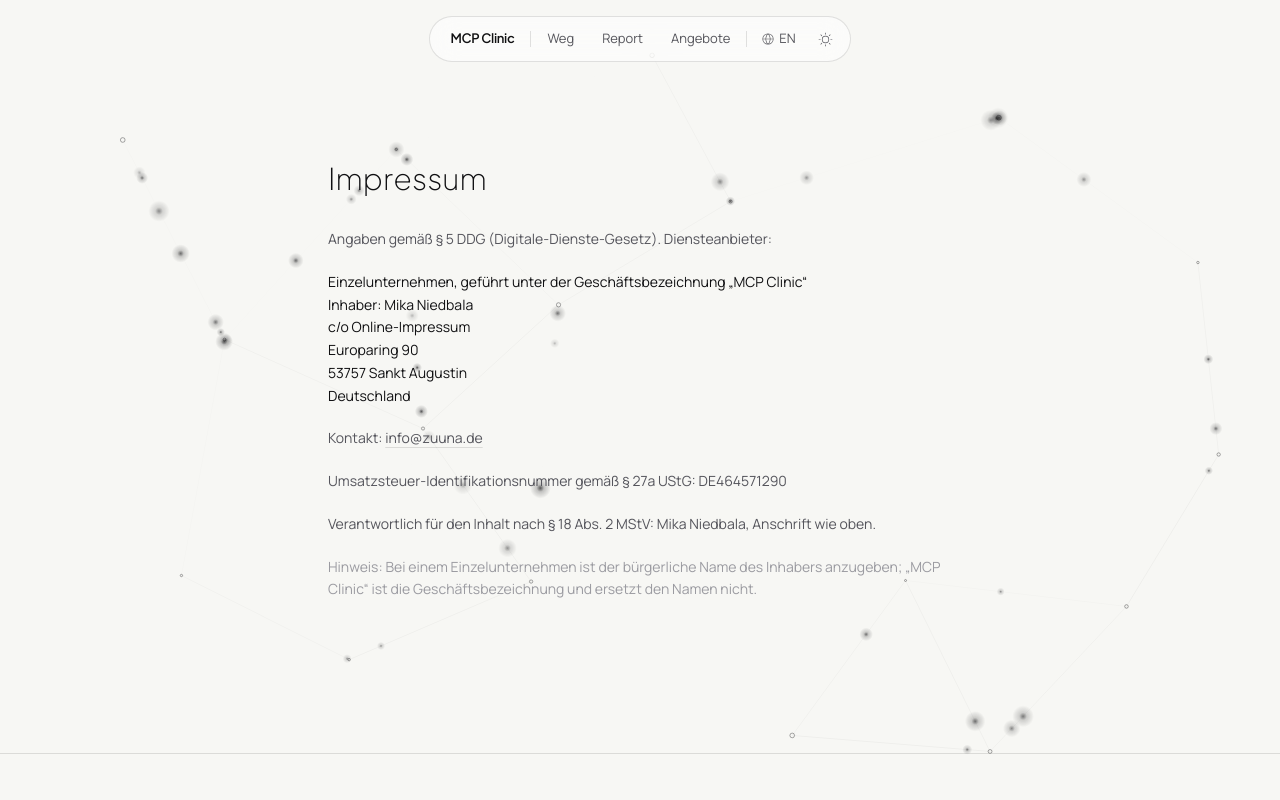
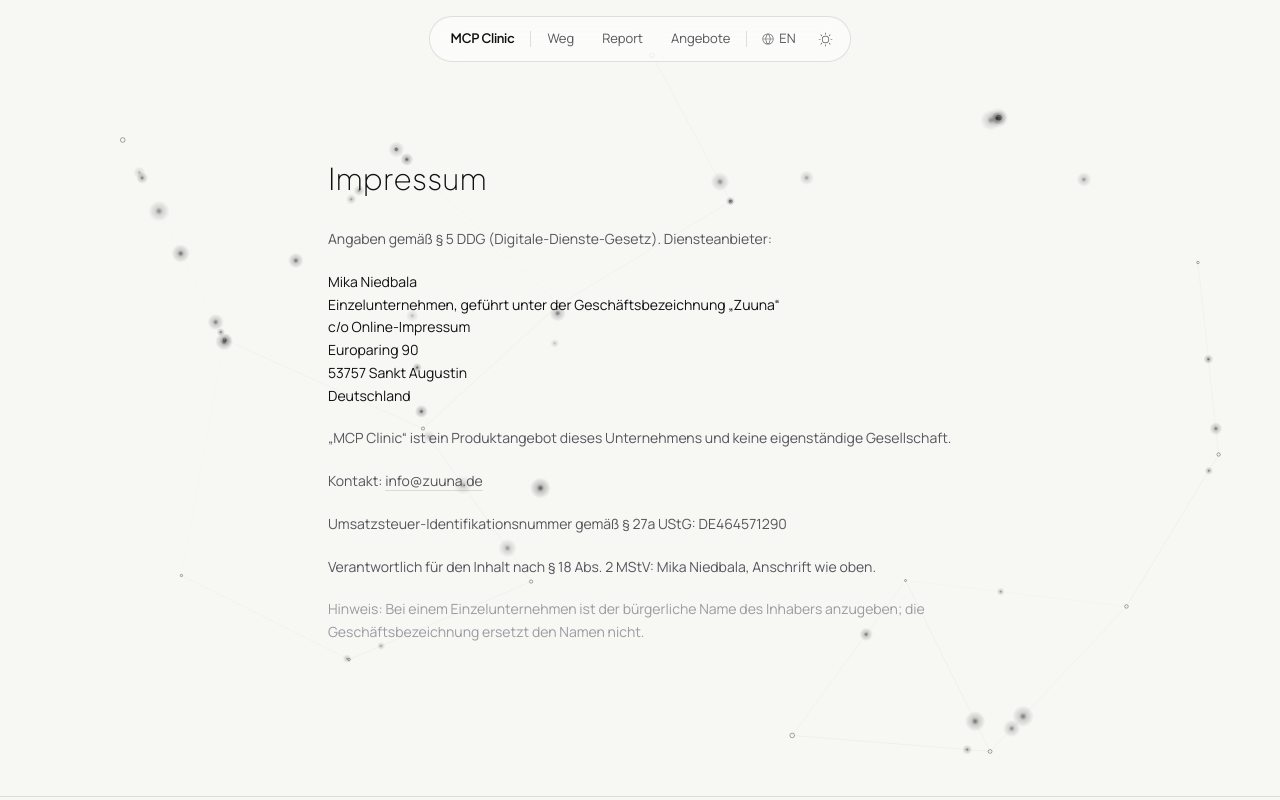
Before and after one commit to kenzotp/mcpclinic, a Next.js app: page /en/impressum in a window 1280 px wide. Shown: the top 800 px of the page. Built offline with nearby package versions, Linux system fonts and the light colour scheme.

Commit message:
legal fix: Geschäftsbezeichnung is 'Zuuna' (registered on tax form) — MCP Clinic is a product of that entity, not a designation

```diff
--- a/src/app/datenschutz/page.tsx
+++ b/src/app/datenschutz/page.tsx
@@ -18,8 +18,9 @@
         <div className="mt-8 flex flex-col gap-5 text-[var(--ink-2)]">
           <p>
             <strong className="text-[var(--ink)]">Verantwortlicher:</strong> Mika Niedbala
-            (Einzelunternehmen, Geschäftsbezeichnung „MCP Clinic“), c/o Online-Impressum,
-            Europaring 90, 53757 Sankt Augustin, E-Mail: info@zuuna.de
+            (Einzelunternehmen, Geschäftsbezeichnung „Zuuna“), c/o Online-Impressum,
+            Europaring 90, 53757 Sankt Augustin, E-Mail: info@zuuna.de. „MCP Clinic“ ist ein
+            Produktangebot dieses Unternehmens.
           </p>
           <p>
             <strong className="text-[var(--ink)]">MCP-Live-Test:</strong> Wenn Sie den
--- a/src/app/impressum/page.tsx
+++ b/src/app/impressum/page.tsx
@@ -17,9 +17,9 @@
         <div className="mt-8 flex flex-col gap-5 text-[var(--ink-2)]">
           <p>Angaben gemäß § 5 DDG (Digitale-Dienste-Gesetz). Diensteanbieter:</p>
           <p className="text-[var(--ink)]">
-            Einzelunternehmen, geführt unter der Geschäftsbezeichnung „MCP Clinic“
+            Mika Niedbala
             <br />
-            Inhaber: Mika Niedbala
+            Einzelunternehmen, geführt unter der Geschäftsbezeichnung „Zuuna“
             <br />
             c/o Online-Impressum
             <br />
@@ -28,6 +28,10 @@
             53757 Sankt Augustin
             <br />
             Deutschland
+          </p>
+          <p>
+            „MCP Clinic“ ist ein Produktangebot dieses Unternehmens und keine eigenständige
+            Gesellschaft.
           </p>
           <p>
             Kontakt: <a className="underline decoration-[var(--hairline)] underline-offset-4 transition-colors hover:text-[var(--ink)]" href="mailto:info@zuuna.de">info@zuuna.de</a>
@@ -40,7 +44,7 @@
           </p>
           <p className="text-[var(--ink-3)]">
             Hinweis: Bei einem Einzelunternehmen ist der bürgerliche Name des Inhabers anzugeben;
-            „MCP Clinic“ ist die Geschäftsbezeichnung und ersetzt den Namen nicht.
+            die Geschäftsbezeichnung ersetzt den Namen nicht.
           </p>
         </div>
       </main>
```
